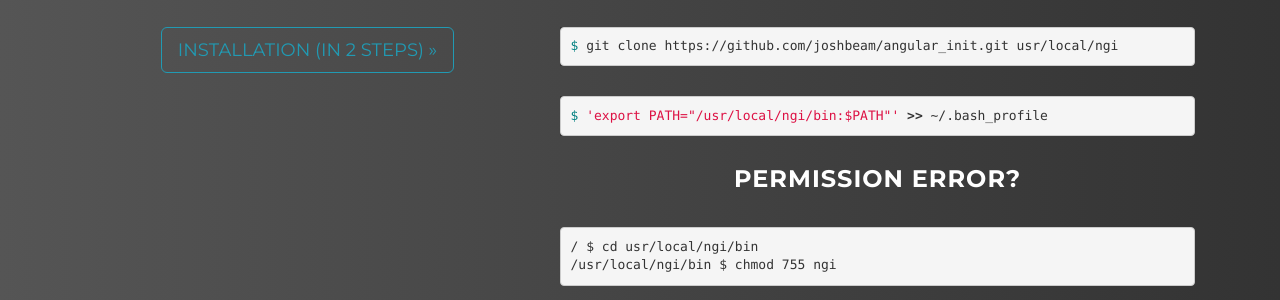
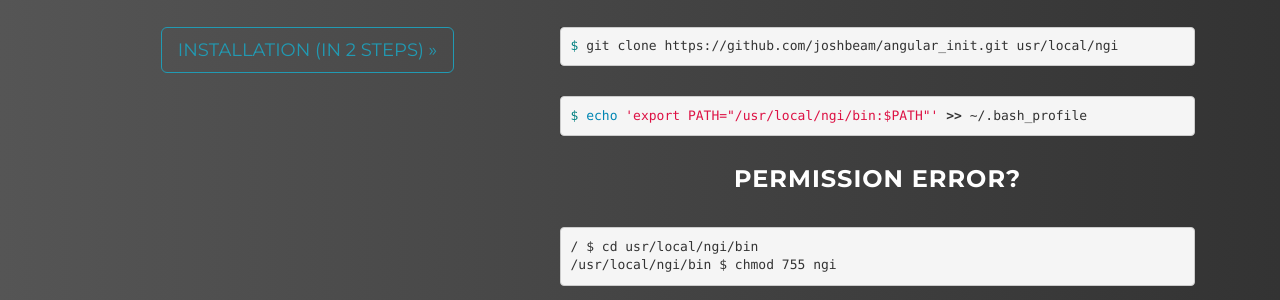
Before and after one commit to joshbeam/source.angular_init.gh-pages, a Jekyll site: the page built from index.html, in a window 1280 px wide and 900 px high, scrolled down 3849 px. Shown: the part 152-452 px from the top of the window. Built offline with Jekyll 4.4.1, drawn with Linux system fonts in a browser that asks for light colours.

Commit message:
fixed install instr

```diff
--- a/_includes/install.html
+++ b/_includes/install.html
@@ -17,7 +17,7 @@
                     </p>
                     {% highlight bash %}$ git clone https://github.com/joshbeam/angular_init.git usr/local/ngi{% endhighlight %}
                     <br>
-                    {% highlight bash %}$ 'export PATH="/usr/local/ngi/bin:$PATH"' >> ~/.bash_profile{% endhighlight %}
+                    {% highlight bash %}$ echo 'export PATH="/usr/local/ngi/bin:$PATH"' >> ~/.bash_profile{% endhighlight %}
                     <br>
                     <h3>Permission error?</h3>
                     <pre>/ $ cd usr/local/ngi/bin
```
